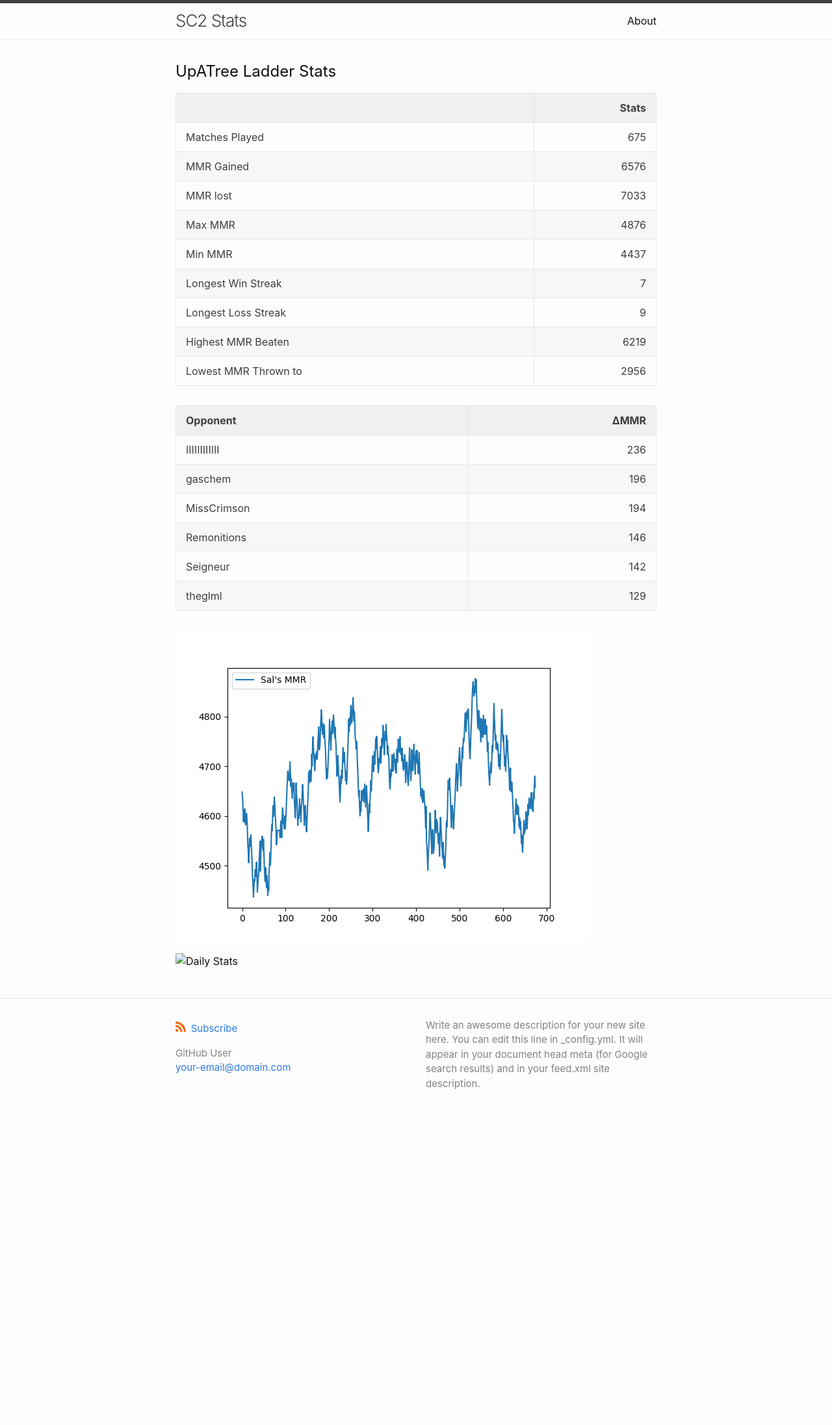
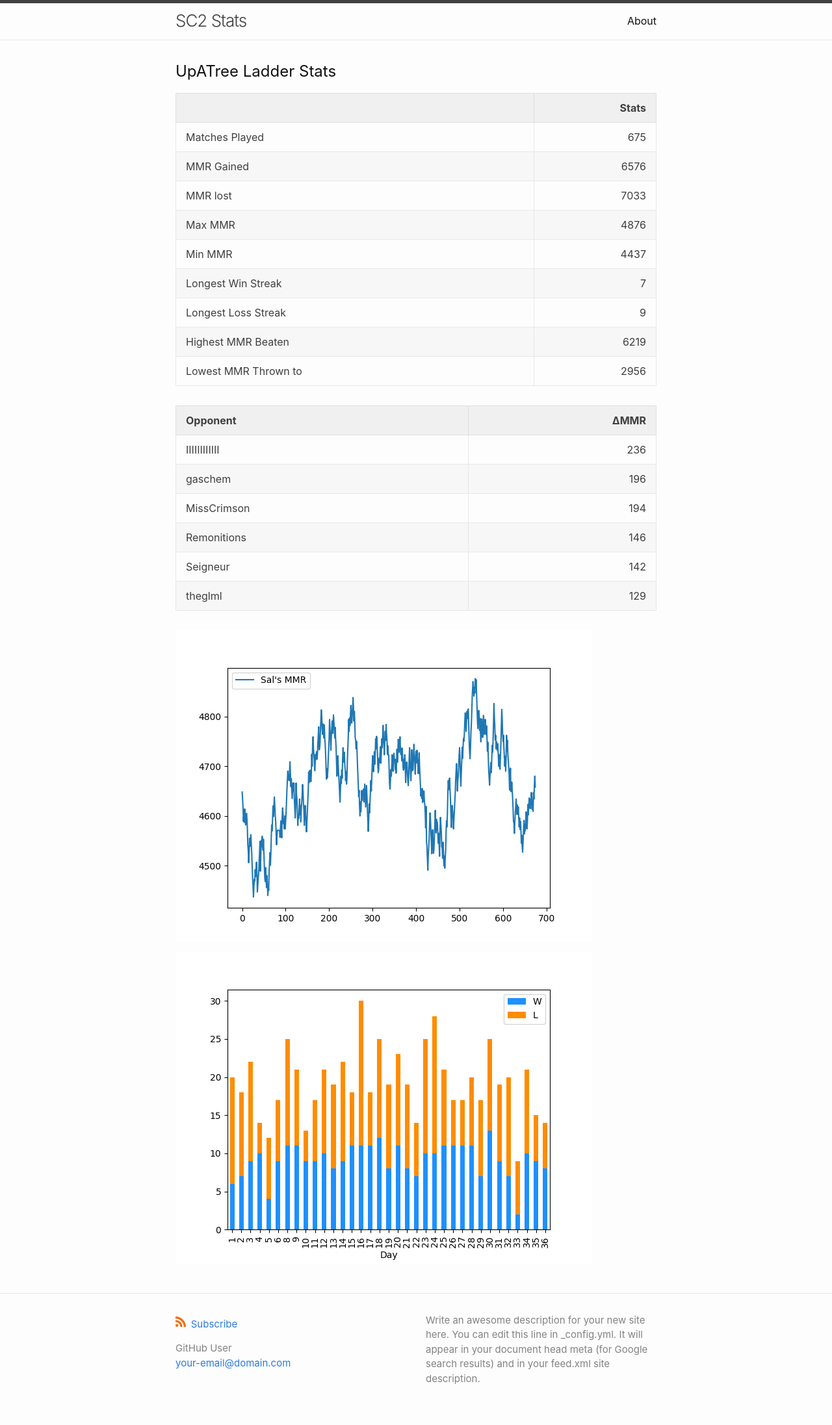
Before and after one commit to kylermurphy/UpATree, a Jekyll site: the page built from docs/index.md, in a window 1280 px wide. Shown: the whole page at 65% size. Built offline with Jekyll 4.4.1, drawn with Linux system fonts in a browser that asks for light colours; our own code applies the rules of GitHub Pages for plain Markdown files; before the commit the page ends 1739 px from its top, so only the background shows below that.

Commit message:
running on push

```diff
--- a/docs/index.md
+++ b/docs/index.md
@@ -27,4 +27,4 @@ layout: home
 
 ![Sal's MMR](./assets/MMR.png)
 
-![Daily Stats](./docs/assets/daily.png)
+![Daily Stats](./assets/daily.png)
--- a/log.txt
+++ b/log.txt
@@ -5,3 +5,4 @@ Writing a log file 2025-02-23 03:19:36.
 Writing a log file 2025-02-23 03:22:37.
 Writing a log file 2025-02-23 03:33:10.
 Writing a log file 2025-02-23 03:40:17.
+Writing a log file 2025-02-23 03:46:49.
```
